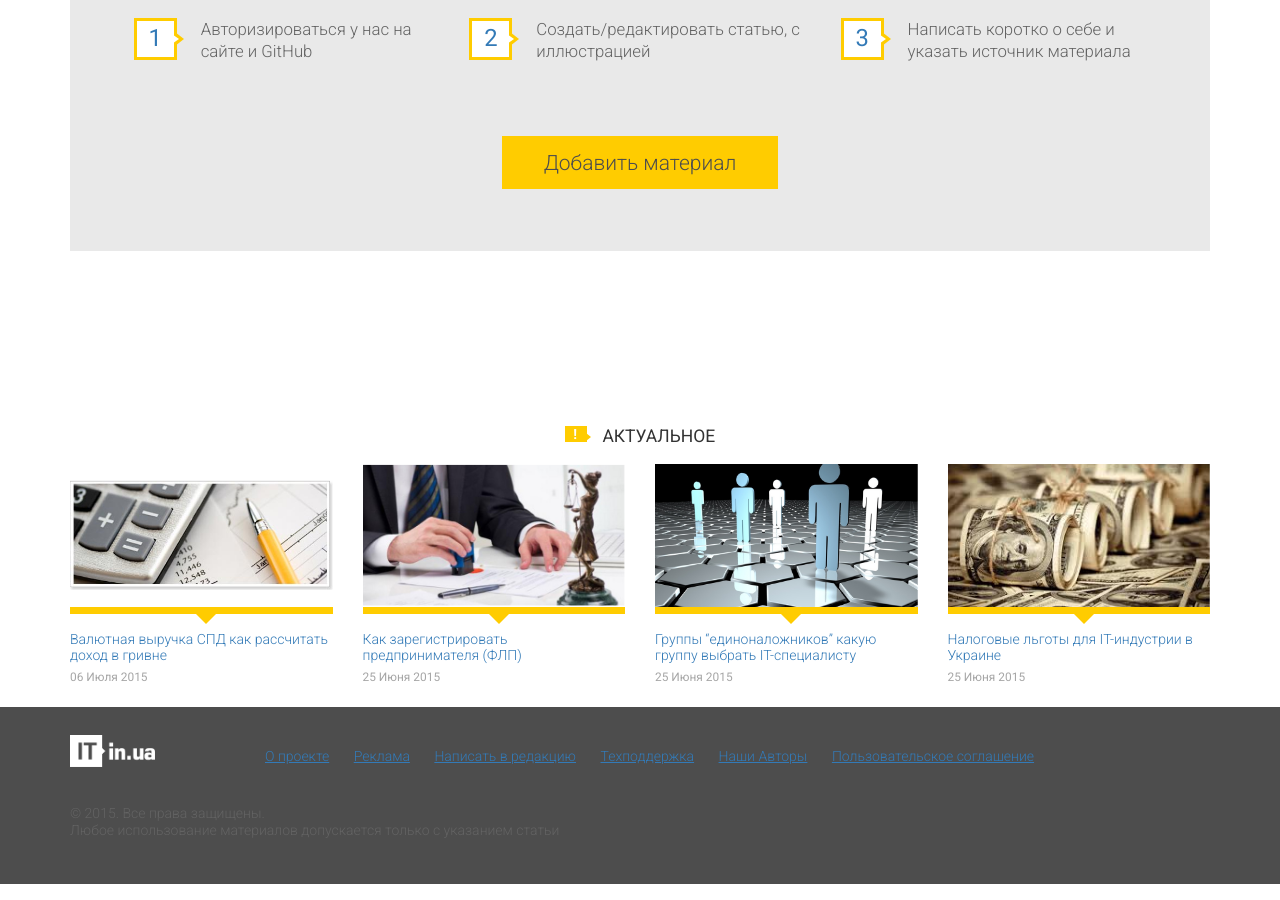
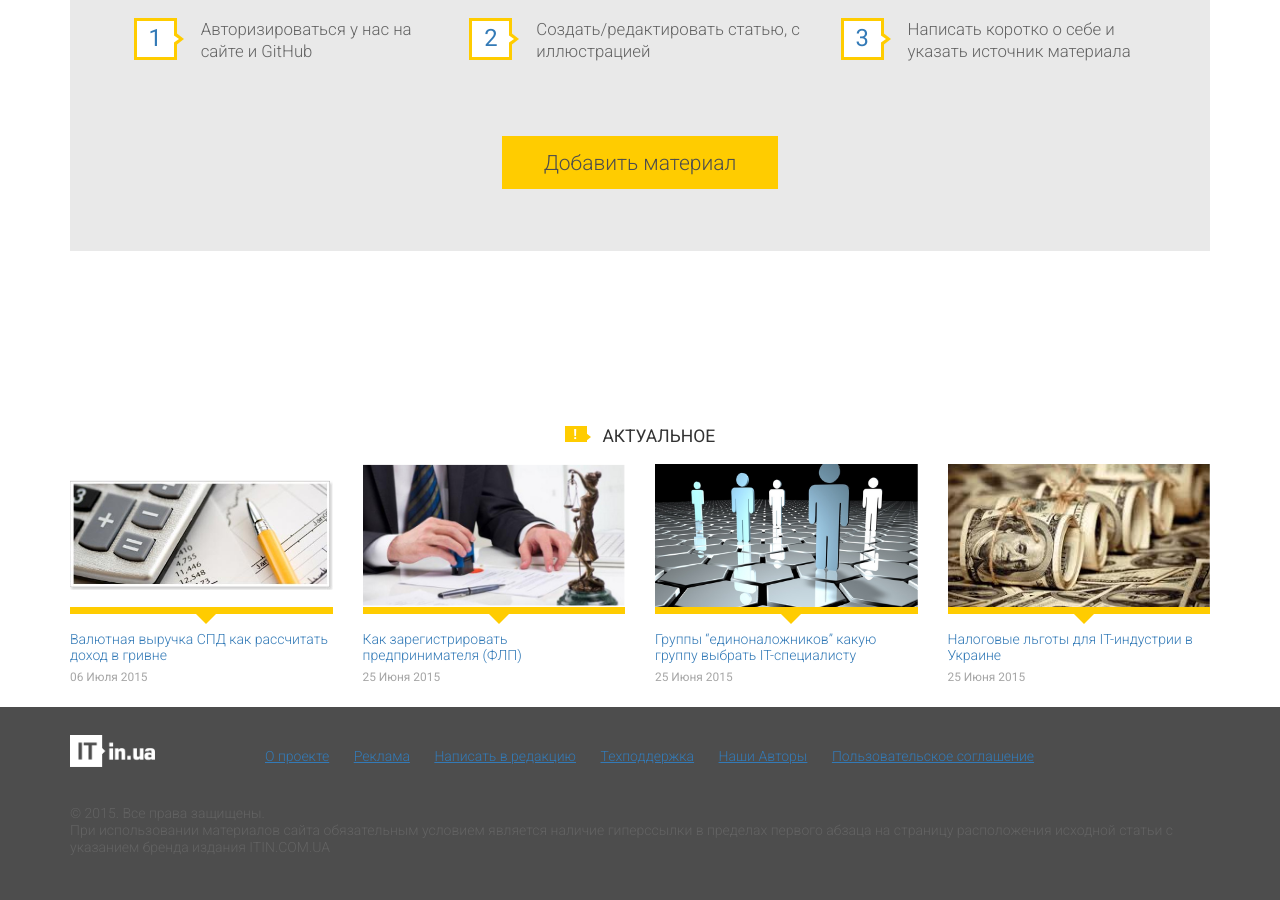
Before and after one commit to itinua/itinua.github.io, a Jekyll site: the page built from index.html, in a window 1280 px wide and 900 px high, scrolled down 1602 px. Built offline with Jekyll 4.4.1, drawn with Linux system fonts in a browser that asks for light colours; Markdown is read by kramdown in place of the engine named in the settings; comment, search, counter and statistics services are not loaded.

Commit message:
Update body.html

```diff
--- a/_layouts/body.html
+++ b/_layouts/body.html
@@ -88,7 +88,7 @@
             <br />
       <p>
         &copy; 2015. Все права защищены. <br />
-        Любое использование материалов допускается только с указанием статьи
+       При использовании материалов сайта обязательным условием является наличие гиперссылки в пределах первого абзаца на страницу расположения исходной статьи с указанием бренда издания ITIN.COM.UA
       </p>
 
       </div>
```
